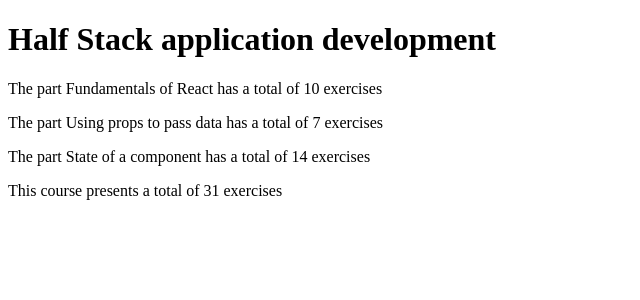
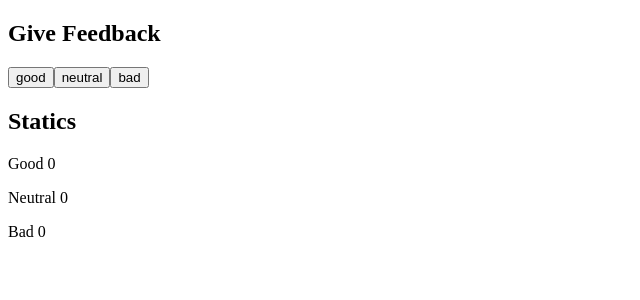
Before and after one commit to BeatrizMarGar/FullStackOpen_BMG, a React (Vite) app in the folder part1/REACT_PART_2/: page / in a window 1280 px wide. Shown: the top 300 px of the page, without its empty margins (0-640 px from the left). Built offline with nearby package versions, Linux system fonts and the light colour scheme.

Commit message:
1.6 unicafe, step 1

```diff
--- a/part1/REACT_PART_2/src/App.jsx
+++ b/part1/REACT_PART_2/src/App.jsx
@@ -1,73 +1,30 @@
-const Header = (props) => {
-  return (
+import { useState } from "react";
+
+const App = () => {
+  const [Good, setGood] = useState(0)
+  const [Neutral, setNeutral] = useState(0)
+  const [Bad, setBad] = useState(0)
+
+  const newGood = () => {setGood(Good + 1 )}
+  const newNeutral = () => {setNeutral(Neutral + 1 )}
+  const newBad = () => {setBad(Bad + 1 )}
+
+  return(
     <div>
-      <h1>{props.coursename}</h1>
+      <h2>Give Feedback</h2>
+      <button onClick={newGood}>good</button>
+      <button onClick={newNeutral}>neutral</button>
+      <button onClick={newBad}>bad</button>
+      <br></br>
+      <h2>Statics</h2>
+      <p>Good {Good}</p>
+      <p>Neutral {Neutral}</p>
+      <p>Bad {Bad}</p>
     </div>
   )
-}
-const Content = (props) => {
-  let parts = props.parts
-  let myelements = parts.map(element => {
-    let name = element.name
-    let exercise = element.exercises
-    return (
-      <Part name={name} ex={exercise}/>
-    )
-  })
 
-  return (
-    <div>
-      {myelements}
-     </div>
-  )
-}
-const Part = (props) => {
-  return (
-    <div>
-    <p>The part {props.name} has a total of {props.ex} exercises</p>
-    </div>
-  )
-}
-const Total = (props) => {
-  let total = 0;
-  let parts = props.totalexercises
-  parts.forEach(element => {
-    let number = element.exercises;
-    total += number;
-  });
-  return (
-    <div>
-      <p>This course presents a total of {total} exercises</p>
-    </div>
-  )
+
 }
 
-const App = () => {
-  const course = {
-    name: 'Half Stack application development',
-    parts: [
-      {
-        name: 'Fundamentals of React',
-        exercises: 10
-      },
-      {
-        name: 'Using props to pass data',
-        exercises: 7
-      },
-      {
-        name: 'State of a component',
-        exercises: 14
-      }
-    ]
-  }
-  //<Total totalexercises={course.parts[exercises]} />
-  return (
-    <div>
-      <Header coursename={course.name}/>
-      <Content parts={course.parts}/>
-      <Total totalexercises={course.parts}/>
-    </div>
-  )
-}
 
 export default App
```
